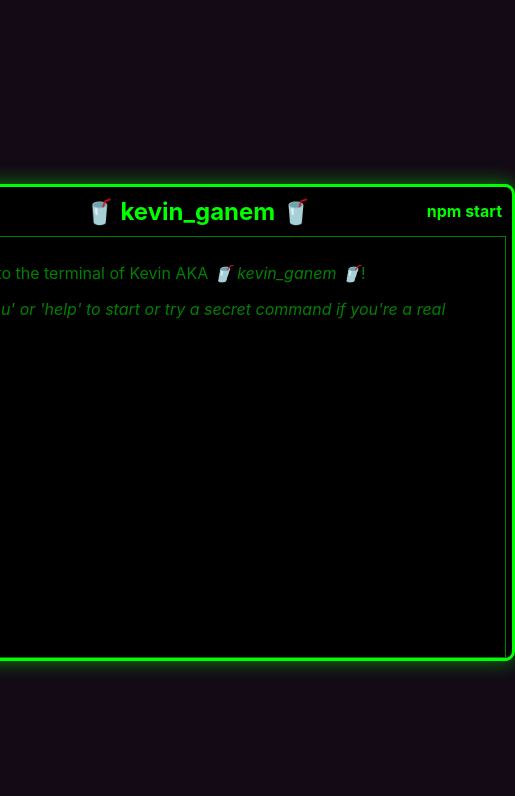
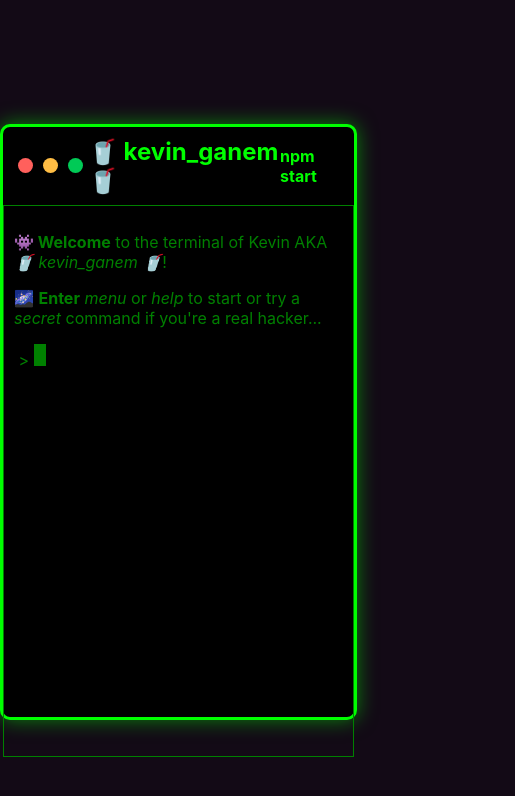
Before and after one commit to kevinganem/cv_console, a React (Create React App) app: page / in a window 390 px wide. Shown: the top 796 px of the page, 515 px wide, since content can reach past the window. Built offline with nearby package versions, Linux system fonts and the light colour scheme.

Commit message:
clean some code, responsive design

```diff
--- a/src/helpers/terminalCommands.js
+++ b/src/helpers/terminalCommands.js
@@ -1,5 +1,5 @@
 // terminalCommands.js
-const PROMPT_MESSAGE = "🌌 <em>Enter 'menu' or 'help' to start or try a secret command if you're a real hacker...</em>";
+const PROMPT_MESSAGE = "🌌 <b>Enter</b> <i>menu</i> or <i>help</i> to start or try a <i>secret</i> command if you're a real hacker...";
 
 export const TERMINAL_INTRO = [
   "<b>👾 Welcome</b> to the terminal of Kevin AKA <i>🥤 kevin_ganem 🥤</i>!",
@@ -49,16 +49,18 @@
 
 const skillsCommands = {
   frontend: `<b>🖥️ _Front-end Skills_</b>
-    ➤ HTML
-    ➤ CSS
+    ➤ HTML / CSS
     ➤ React/React Native
     ➤ Next.js
+    ➤ Flutter (beginner)
     ➤ E-commerce platforms (Wix, Shopify, Wordpress)\n
     ${PROMPT_MESSAGE}`,
 
   backend: `<b>⚙️ _Back-end Skills_</b>
     ➤ Node.js
+    ➤ Javascript
     ➤ GraphQL
+    ➤ Python (beginner)
     ➤ MongoDB\n
     ${PROMPT_MESSAGE}`,
 
--- a/src/styles/terminal.css
+++ b/src/styles/terminal.css
@@ -1,4 +1,5 @@
 /* terminal.css */
+
 .terminal-container {
   display: flex;
   flex-direction: column;
@@ -21,9 +22,19 @@
   border: 3px solid #00ff00;
   border-radius: 10px;
   box-shadow: 0 0 20px rgba(0, 255, 0, 0.5);
-  width: 100%;
-  max-width: 100%;
   background-color: black;
+  max-width: 90%;      /* Restrict width on small screens */
+  min-width: 800px;    /* Maintain readability */
+  width: 100%;          /* Default width for mid-size screens */
+  height: 80vh;
+}
+
+@media (max-width: 768px) {
+  .terminal-window {
+    width: 95%;          /* Adjust width for tablets and small screens */
+    min-width: unset;
+    height: 70vh;
+  }
 }
 
 .terminal-header {
@@ -60,8 +71,7 @@
 .terminal {
   border: 1px solid green;
   padding: 10px;
-  height: 400px;
-  width: 600px;
+  height: calc(100% - 60px); /* Adjust height within terminal window */
   overflow-y: auto;
   color: green;
   white-space: pre-wrap;
```
